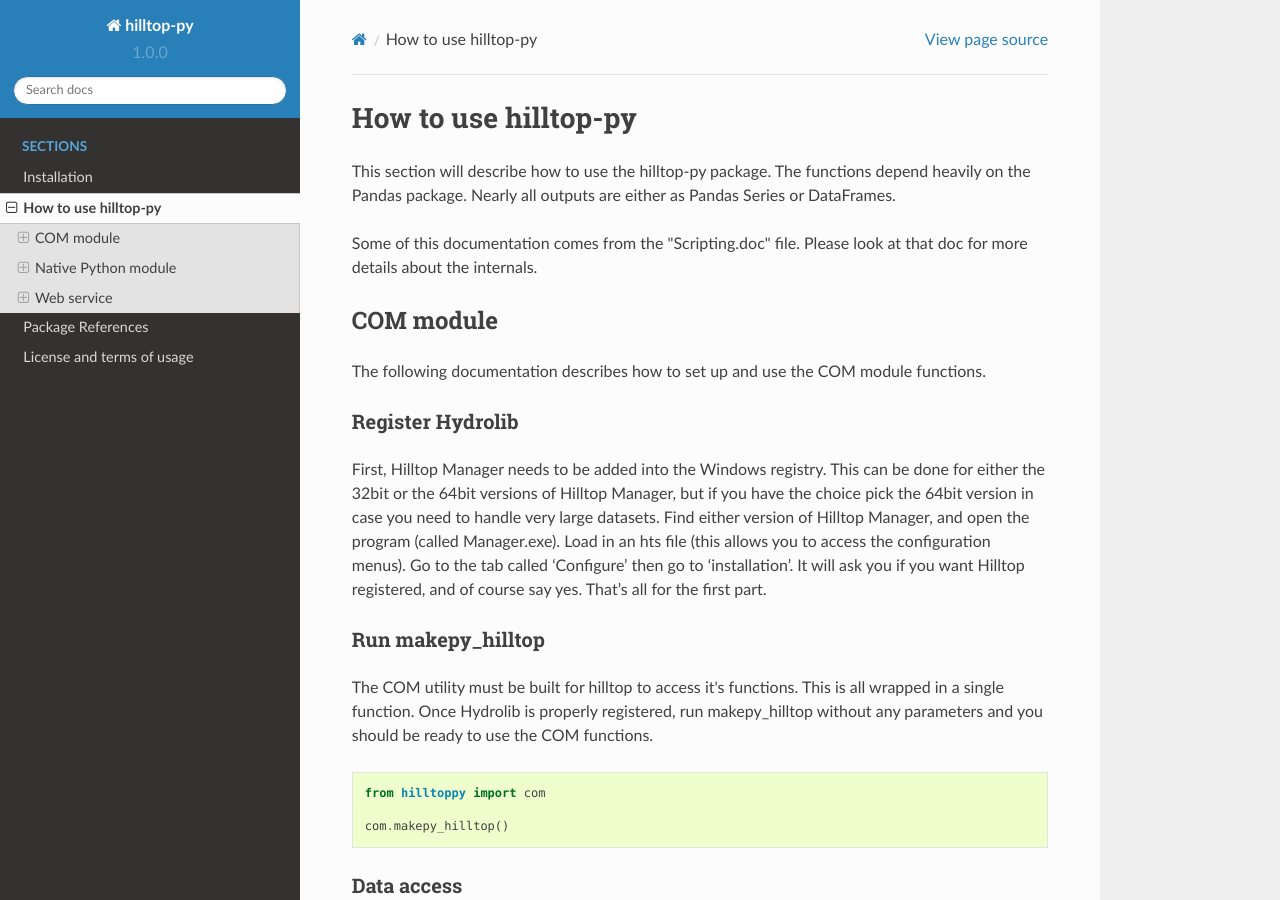
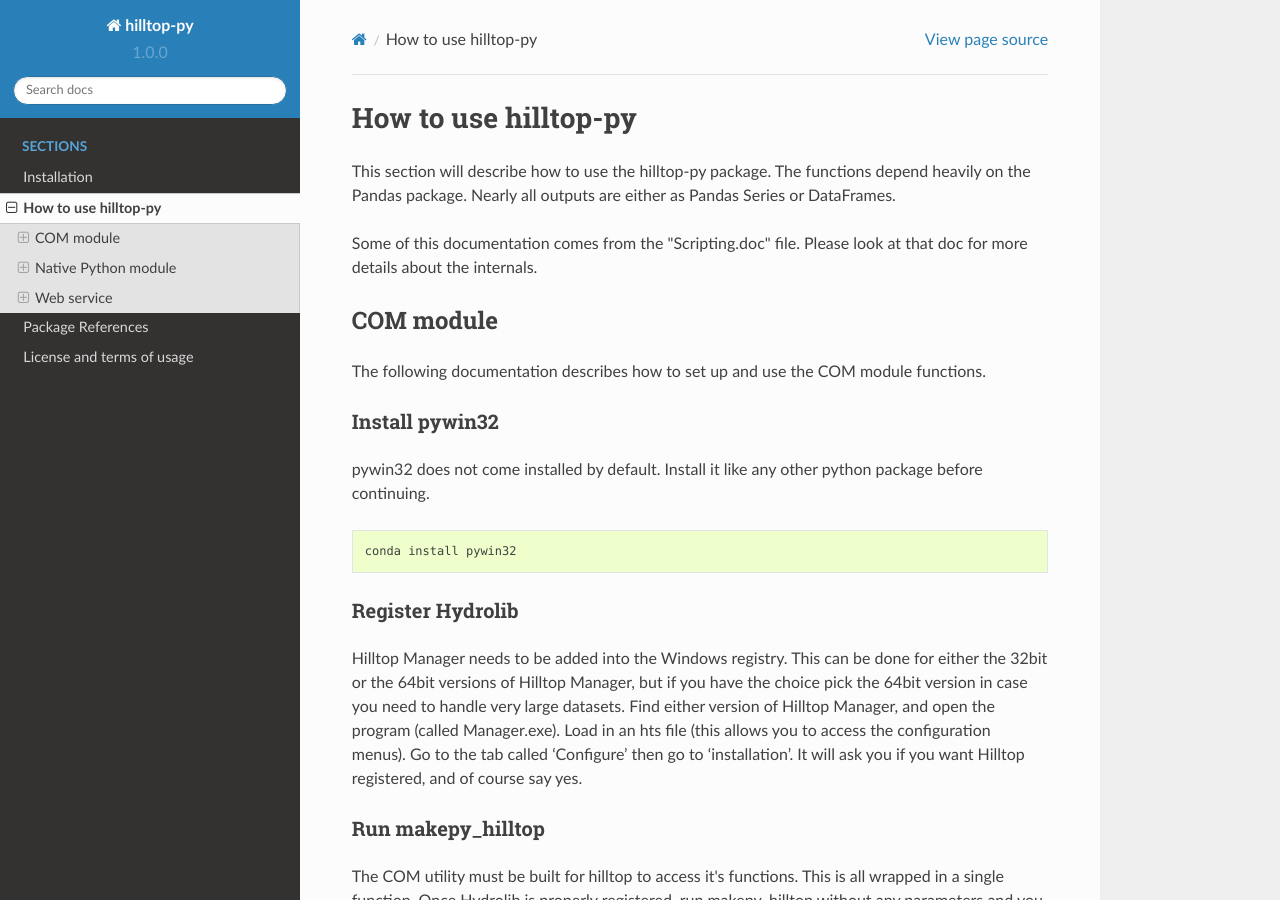
Before and after one commit to mullenkamp/hilltop-py, a Sphinx documentation site: the page built from sphinx/source/usage.rst, in a window 1280 px wide and 900 px high. Built offline with Sphinx 7.4.7 and the Read the Docs theme 2.0.0, drawn with Linux system fonts in a browser that asks for light colours.

Commit message:
update noarch

```diff
--- a/setup.py
+++ b/setup.py
@@ -10,7 +10,7 @@
 name = 'hilltop-py'
 main_package = 'hilltoppy'
 # datasets = 'datasets'
-version = '1.2.1'
+version = '1.2.2'
 descrip = 'Functions to access Hilltop data'
 
 # The below code is for readthedocs. To have sphinx/readthedocs interact with
@@ -19,7 +19,7 @@
 if os.environ.get('READTHEDOCS', False) == 'True':
     INSTALL_REQUIRES = []
 else:
-    INSTALL_REQUIRES = ['pandas', 'pywin32', 'requests']
+    INSTALL_REQUIRES = ['pandas', 'requests']
 
 # Get the long description from the README file
 with open(os.path.join(here, 'README.rst'), encoding='utf-8') as f:
--- a/sphinx/source/installation.rst
+++ b/sphinx/source/installation.rst
@@ -10,6 +10,6 @@
 
 Requirements
 ------------
-The main dependencies are `Pandas <http://pandas.pydata.org/pandas-docs/stable/>`_, `pywin32 <https://github.com/mhammond/pywin32>`_, and `requests <http://docs.python-requests.org>`_.
+The main dependencies are `Pandas <http://pandas.pydata.org/pandas-docs/stable/>`_, `requests <http://docs.python-requests.org>`_. `pywin32 <https://github.com/mhammond/pywin32>`_ is a dependency if the user wishes to use the COM module, but it is not installed by default. pywin32 is only for a Windows OS, so the COM module requires the user to be running a Windows OS. This is also likely the case for the native python module.
 
 The three different access modules have their own sets of requirements to run properly. See the section "How to use Hilltop-py" on the specifics.
--- a/sphinx/source/usage.rst
+++ b/sphinx/source/usage.rst
@@ -9,9 +9,18 @@
 ------------
 The following documentation describes how to set up and use the COM module functions.
 
+Install pywin32
+~~~~~~~~~~~~~~~
+pywin32 does not come installed by default. Install it like any other python package before continuing.
+
+.. code::
+
+  conda install pywin32
+
+
 Register Hydrolib
 ~~~~~~~~~~~~~~~~~
-First, Hilltop Manager needs to be added into the Windows registry. This can be done for either the 32bit or the 64bit versions of Hilltop Manager, but if you have the choice pick the 64bit version in case you need to handle very large datasets. Find either version of Hilltop Manager,  and open the program (called Manager.exe). Load in an hts file (this allows you to access the configuration menus). Go to the tab called ‘Configure’ then go to ‘installation’. It will ask you if you want Hilltop registered, and of course say yes. That’s all for the first part.
+Hilltop Manager needs to be added into the Windows registry. This can be done for either the 32bit or the 64bit versions of Hilltop Manager, but if you have the choice pick the 64bit version in case you need to handle very large datasets. Find either version of Hilltop Manager,  and open the program (called Manager.exe). Load in an hts file (this allows you to access the configuration menus). Go to the tab called ‘Configure’ then go to ‘installation’. It will ask you if you want Hilltop registered, and of course say yes.
 
 Run makepy_hilltop
 ~~~~~~~~~~~~~~~~~~
```
Also changed, not shown: 1 other file.
